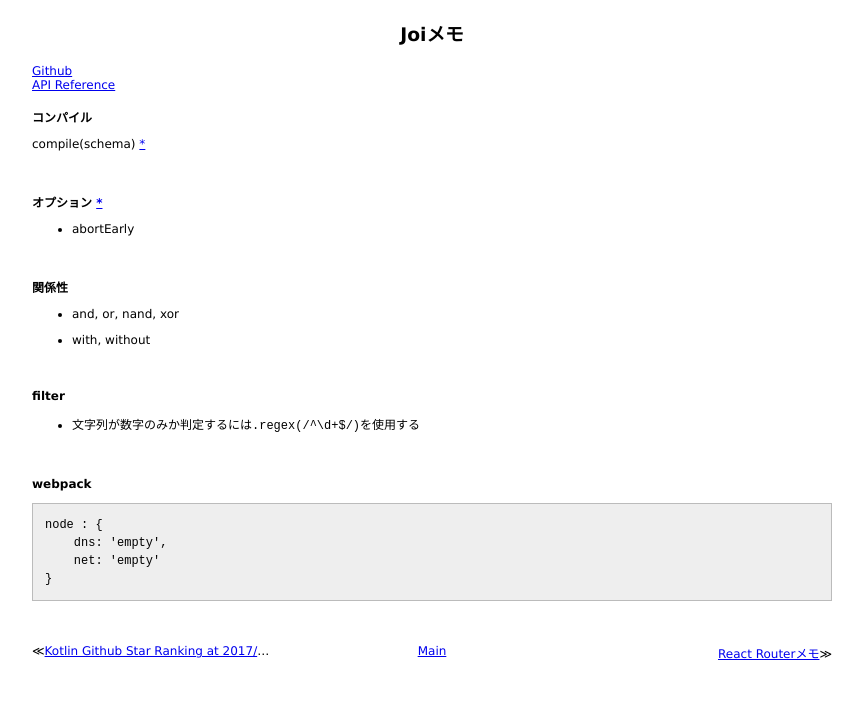
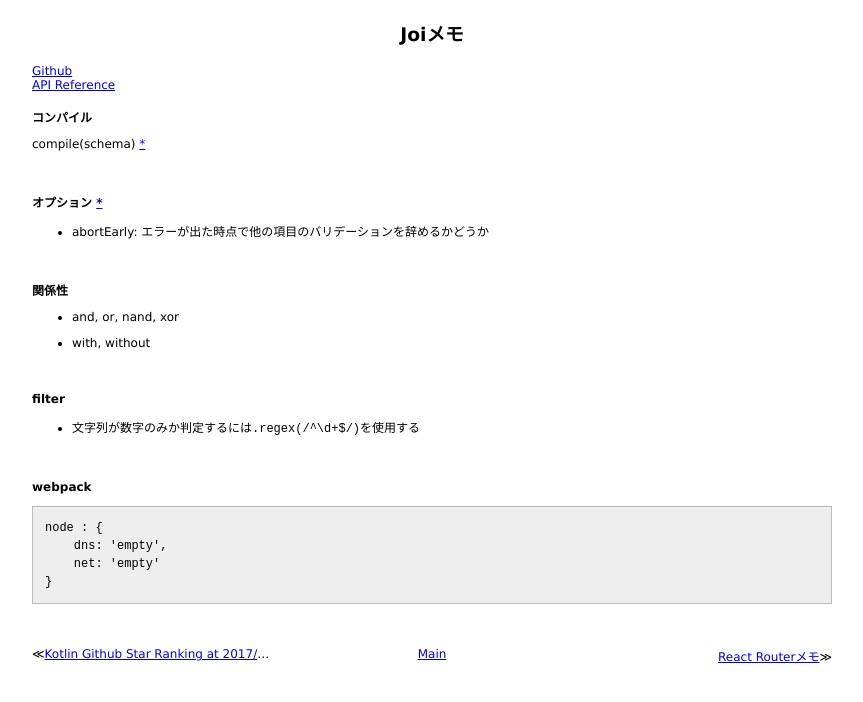
Before and after one commit to 38elements/38elements.github.com, a Jekyll site: the page built from _posts/2017-05-14-joi.md, in a window 1280 px wide. Shown: the top 702 px of the page, without its empty margins (208-1071 px from the left). Built offline with Jekyll 4.4.1, drawn with Linux system fonts in a browser that asks for light colours.

Commit message:
Update 2017-05-14-joi.md

```diff
--- a/_posts/2017-05-14-joi.md
+++ b/_posts/2017-05-14-joi.md
@@ -13,7 +13,7 @@ compile(schema) [\*](https://github.com/hapijs/joi/blob/v10.4.2/API.md#compilesc
 
 #### オプション [\*](https://github.com/hapijs/joi/blob/v10.4.2/API.md#validatevalue-schema-options-callback)
 
-* abortEarly
+* abortEarly: エラーが出た時点で他の項目のバリデーションを辞めるかどうか
 
 <br>
 
```
